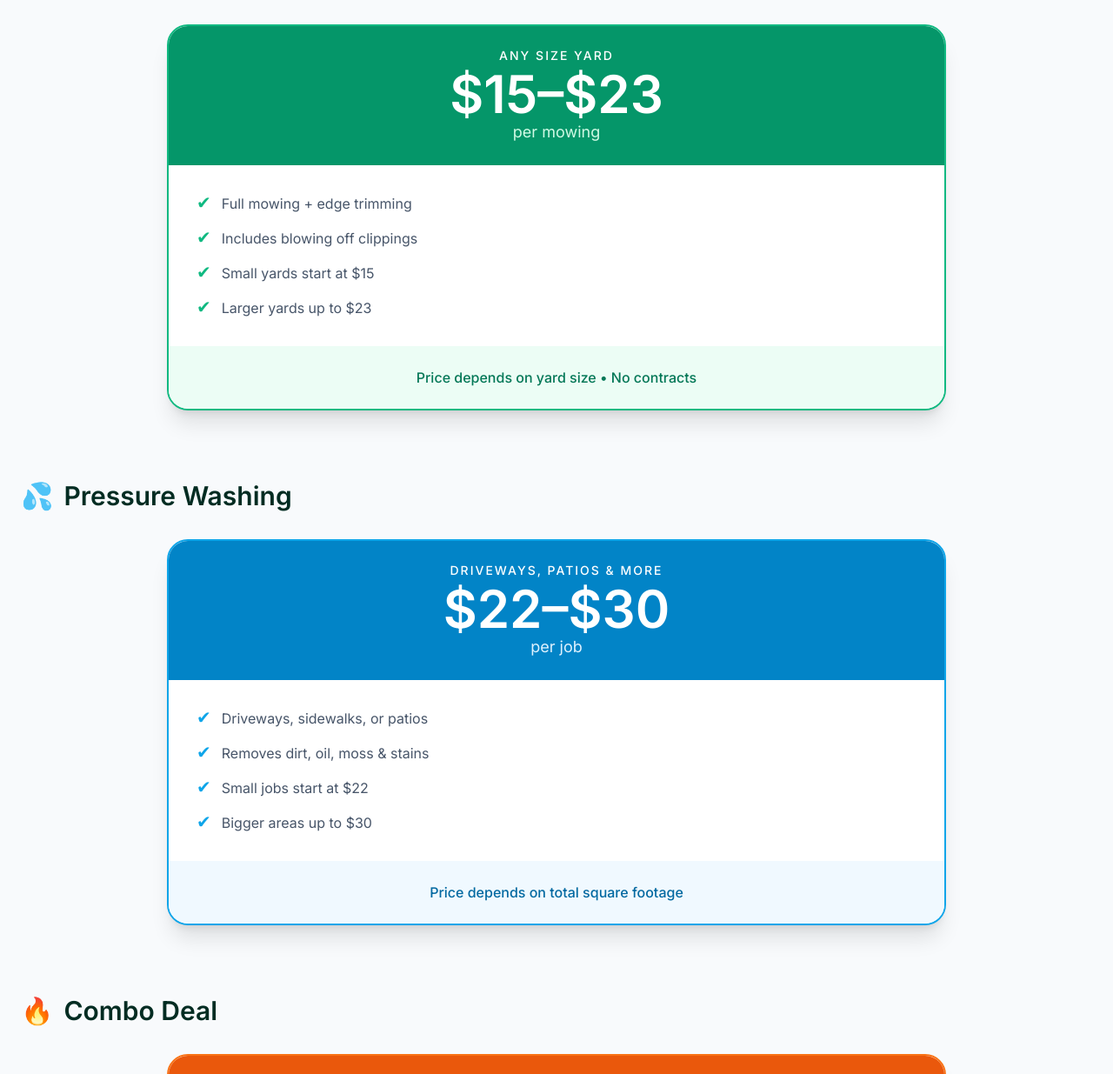
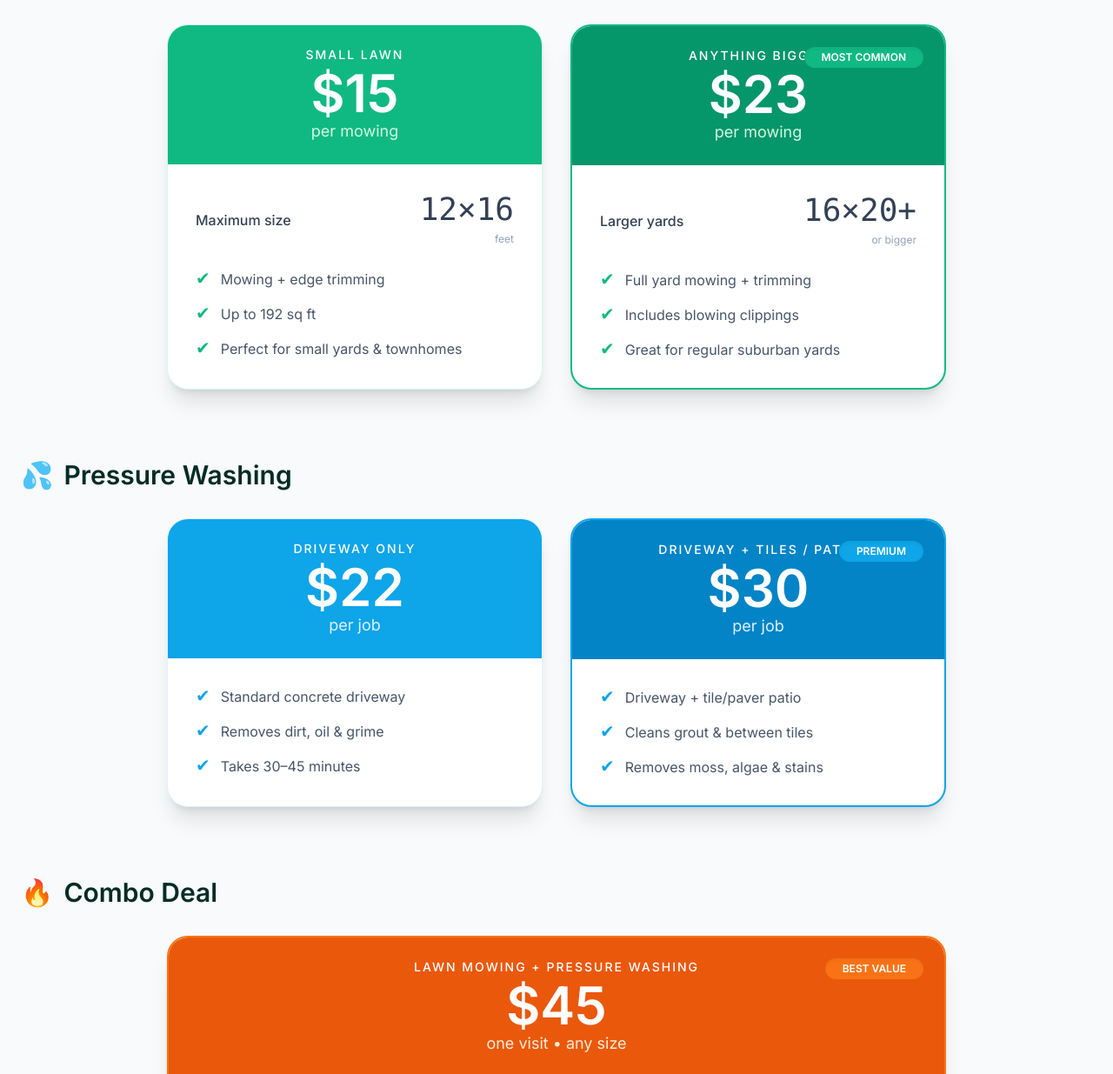
Before and after one commit to ncblock9/HarveyDarcy-Yardwork, a plain HTML site: page prices.html in a window 1280 px wide. Shown: the part 420-1655 px from the top of the page at 87% size. Drawn offline with nearby package versions, Linux system fonts and the light colour scheme.

Commit message:
Update prices.html

```diff
--- a/prices.html
+++ b/prices.html
@@ -55,68 +55,110 @@
             <p class="text-2xl text-slate-600 mt-4">Lawn mowing $15–$23 • Pressure washing $22–$30 • Combo $45. Just two boys this summer.</p>
         </div>
 
-        <!-- LAWN MOWING SECTION -->
+        <!-- LAWN MOWING SECTION - 2 BOXES -->
         <div class="mb-20">
             <h2 class="text-3xl font-semibold text-emerald-950 mb-8 flex items-center gap-3">
                 <span>🌱</span> Lawn Mowing
             </h2>
-            <div class="max-w-4xl mx-auto">
-                <div class="bg-white rounded-3xl shadow-xl overflow-hidden border-2 border-emerald-500">
-                    <div class="bg-emerald-600 text-white px-8 py-6 text-center">
-                        <div class="text-sm uppercase tracking-[2px] font-medium mb-1">ANY SIZE YARD</div>
-                        <div class="text-6xl font-bold">$15–$23</div>
+            <div class="grid md:grid-cols-2 max-w-4xl mx-auto gap-8">
+                <!-- Small Lawn Card -->
+                <div class="bg-white rounded-3xl shadow-xl overflow-hidden border border-emerald-100">
+                    <div class="bg-emerald-500 text-white px-8 py-6 text-center">
+                        <div class="text-sm uppercase tracking-[2px] font-medium mb-1">SMALL LAWN</div>
+                        <div class="text-6xl font-bold">$15</div>
                         <div class="text-emerald-100 text-lg">per mowing</div>
                     </div>
                     <div class="p-8">
+                        <div class="flex items-center justify-between text-slate-700 mb-6">
+                            <div class="font-medium">Maximum size</div>
+                            <div class="text-right">
+                                <span class="font-mono text-4xl">12×16</span><br>
+                                <span class="text-xs text-slate-400">feet</span>
+                            </div>
+                        </div>
                         <ul class="space-y-4 text-slate-600">
-                            <li class="flex gap-x-3 items-start"><span class="text-emerald-500 text-xl leading-none mt-px">✔</span> Full mowing + edge trimming</li>
-                            <li class="flex gap-x-3 items-start"><span class="text-emerald-500 text-xl leading-none mt-px">✔</span> Includes blowing off clippings</li>
-                            <li class="flex gap-x-3 items-start"><span class="text-emerald-500 text-xl leading-none mt-px">✔</span> Small yards start at $15</li>
-                            <li class="flex gap-x-3 items-start"><span class="text-emerald-500 text-xl leading-none mt-px">✔</span> Larger yards up to $23</li>
+                            <li class="flex gap-x-3 items-start"><span class="text-emerald-500 text-xl leading-none mt-px">✔</span> Mowing + edge trimming</li>
+                            <li class="flex gap-x-3 items-start"><span class="text-emerald-500 text-xl leading-none mt-px">✔</span> Up to 192 sq ft</li>
+                            <li class="flex gap-x-3 items-start"><span class="text-emerald-500 text-xl leading-none mt-px">✔</span> Perfect for small yards &amp; townhomes</li>
                         </ul>
                     </div>
-                    <div class="bg-emerald-50 px-8 py-6 text-center text-emerald-700 font-medium">
-                        Price depends on yard size • No contracts
+                </div>
+
+                <!-- Large Lawn Card -->
+                <div class="bg-white rounded-3xl shadow-xl overflow-hidden border-2 border-emerald-500 relative">
+                    <div class="absolute top-6 right-6 bg-emerald-500 text-white text-xs font-bold px-5 py-1 rounded-3xl shadow-inner">MOST COMMON</div>
+                    <div class="bg-emerald-600 text-white px-8 py-6 text-center">
+                        <div class="text-sm uppercase tracking-[2px] font-medium mb-1">ANYTHING BIGGER</div>
+                        <div class="text-6xl font-bold">$23</div>
+                        <div class="text-emerald-100 text-lg">per mowing</div>
+                    </div>
+                    <div class="p-8">
+                        <div class="flex items-center justify-between text-slate-700 mb-6">
+                            <div class="font-medium">Larger yards</div>
+                            <div class="text-right">
+                                <span class="font-mono text-4xl">16×20+</span><br>
+                                <span class="text-xs text-slate-400">or bigger</span>
+                            </div>
+                        </div>
+                        <ul class="space-y-4 text-slate-600">
+                            <li class="flex gap-x-3 items-start"><span class="text-emerald-500 text-xl leading-none mt-px">✔</span> Full yard mowing + trimming</li>
+                            <li class="flex gap-x-3 items-start"><span class="text-emerald-500 text-xl leading-none mt-px">✔</span> Includes blowing clippings</li>
+                            <li class="flex gap-x-3 items-start"><span class="text-emerald-500 text-xl leading-none mt-px">✔</span> Great for regular suburban yards</li>
+                        </ul>
                     </div>
                 </div>
             </div>
         </div>
 
-        <!-- PRESSURE WASHING SECTION -->
+        <!-- PRESSURE WASHING SECTION - 2 BOXES -->
         <div class="mb-20">
             <h2 class="text-3xl font-semibold text-emerald-950 mb-8 flex items-center gap-3">
                 <span>💦</span> Pressure Washing
             </h2>
-            <div class="max-w-4xl mx-auto">
-                <div class="bg-white rounded-3xl shadow-xl overflow-hidden border-2 border-sky-500">
-                    <div class="bg-sky-600 text-white px-8 py-6 text-center">
-                        <div class="text-sm uppercase tracking-[2px] font-medium mb-1">DRIVEWAYS, PATIOS &amp; MORE</div>
-                        <div class="text-6xl font-bold">$22–$30</div>
+            <div class="grid md:grid-cols-2 max-w-4xl mx-auto gap-8">
+                <!-- Driveway Only -->
+                <div class="bg-white rounded-3xl shadow-xl overflow-hidden border border-sky-100">
+                    <div class="bg-sky-500 text-white px-8 py-6 text-center">
+                        <div class="text-sm uppercase tracking-[2px] font-medium mb-1">DRIVEWAY ONLY</div>
+                        <div class="text-6xl font-bold">$22</div>
                         <div class="text-sky-100 text-lg">per job</div>
                     </div>
                     <div class="p-8">
                         <ul class="space-y-4 text-slate-600">
-                            <li class="flex gap-x-3 items-start"><span class="text-sky-500 text-xl leading-none mt-px">✔</span> Driveways, sidewalks, or patios</li>
-                            <li class="flex gap-x-3 items-start"><span class="text-sky-500 text-xl leading-none mt-px">✔</span> Removes dirt, oil, moss &amp; stains</li>
-                            <li class="flex gap-x-3 items-start"><span class="text-sky-500 text-xl leading-none mt-px">✔</span> Small jobs start at $22</li>
-                            <li class="flex gap-x-3 items-start"><span class="text-sky-500 text-xl leading-none mt-px">✔</span> Bigger areas up to $30</li>
+                            <li class="flex gap-x-3 items-start"><span class="text-sky-500 text-xl leading-none mt-px">✔</span> Standard concrete driveway</li>
+                            <li class="flex gap-x-3 items-start"><span class="text-sky-500 text-xl leading-none mt-px">✔</span> Removes dirt, oil &amp; grime</li>
+                            <li class="flex gap-x-3 items-start"><span class="text-sky-500 text-xl leading-none mt-px">✔</span> Takes 30–45 minutes</li>
                         </ul>
                     </div>
-                    <div class="bg-sky-50 px-8 py-6 text-center text-sky-700 font-medium">
-                        Price depends on total square footage
+                </div>
+
+                <!-- Driveway + Tiles / Patio -->
+                <div class="bg-white rounded-3xl shadow-xl overflow-hidden border-2 border-sky-500 relative">
+                    <div class="absolute top-6 right-6 bg-sky-500 text-white text-xs font-bold px-5 py-1 rounded-3xl shadow-inner">PREMIUM</div>
+                    <div class="bg-sky-600 text-white px-8 py-6 text-center">
+                        <div class="text-sm uppercase tracking-[2px] font-medium mb-1">DRIVEWAY + TILES / PATIO</div>
+                        <div class="text-6xl font-bold">$30</div>
+                        <div class="text-sky-100 text-lg">per job</div>
+                    </div>
+                    <div class="p-8">
+                        <ul class="space-y-4 text-slate-600">
+                            <li class="flex gap-x-3 items-start"><span class="text-sky-500 text-xl leading-none mt-px">✔</span> Driveway + tile/paver patio</li>
+                            <li class="flex gap-x-3 items-start"><span class="text-sky-500 text-xl leading-none mt-px">✔</span> Cleans grout &amp; between tiles</li>
+                            <li class="flex gap-x-3 items-start"><span class="text-sky-500 text-xl leading-none mt-px">✔</span> Removes moss, algae &amp; stains</li>
+                        </ul>
                     </div>
                 </div>
             </div>
         </div>
 
-        <!-- COMBO DEAL SECTION -->
+        <!-- COMBO DEAL -->
         <div>
             <h2 class="text-3xl font-semibold text-emerald-950 mb-8 flex items-center gap-3">
                 <span>🔥</span> Combo Deal
             </h2>
             <div class="max-w-4xl mx-auto">
                 <div class="bg-white rounded-3xl shadow-xl overflow-hidden border-2 border-orange-500 relative">
-                    <div class="absolute top-6 right-6 bg-orange-500 text-white text-xs font-bold px-5 py-1 rounded-3xl shadow-inner">SUMMER SPECIAL</div>
+                    <div class="absolute top-6 right-6 bg-orange-500 text-white text-xs font-bold px-5 py-1 rounded-3xl shadow-inner">BEST VALUE</div>
                     <div class="bg-orange-600 text-white px-8 py-6 text-center">
                         <div class="text-sm uppercase tracking-[2px] font-medium mb-1">LAWN MOWING + PRESSURE WASHING</div>
                         <div class="text-6xl font-bold">$45</div>
@@ -124,14 +166,14 @@
                     </div>
                     <div class="p-8">
                         <ul class="space-y-4 text-slate-600">
-                            <li class="flex gap-x-3 items-start"><span class="text-orange-500 text-xl leading-none mt-px">✔</span> Full lawn mowing (any size yard)</li>
-                            <li class="flex gap-x-3 items-start"><span class="text-orange-500 text-xl leading-none mt-px">✔</span> Driveway or patio pressure washing</li>
+                            <li class="flex gap-x-3 items-start"><span class="text-orange-500 text-xl leading-none mt-px">✔</span> Any size lawn mowing</li>
+                            <li class="flex gap-x-3 items-start"><span class="text-orange-500 text-xl leading-none mt-px">✔</span> Driveway pressure washing</li>
                             <li class="flex gap-x-3 items-start"><span class="text-orange-500 text-xl leading-none mt-px">✔</span> Done together in one trip</li>
                             <li class="flex gap-x-3 items-start"><span class="text-orange-500 text-xl leading-none mt-px">✔</span> Saves you time and money</li>
                         </ul>
                     </div>
                     <div class="bg-orange-50 px-8 py-6 text-center text-orange-700 font-medium">
-                        Our best deal — just two boys knocking it out in one visit
+                        Our most popular summer package — just two boys getting it done
                     </div>
                 </div>
             </div>
```
